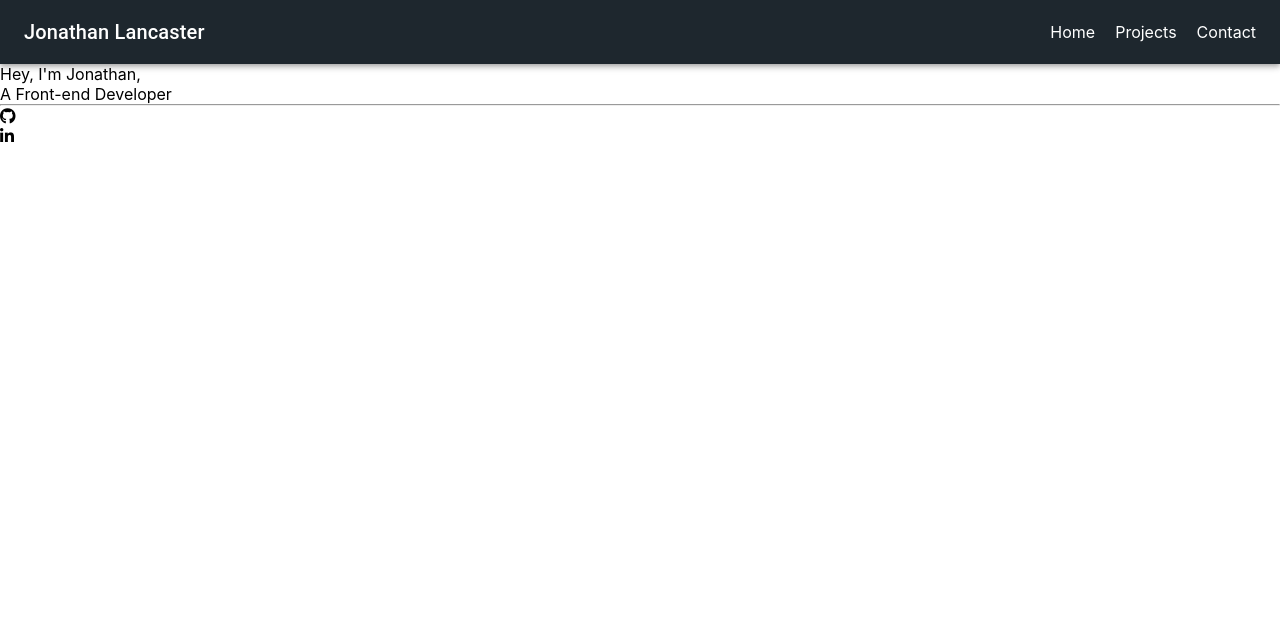
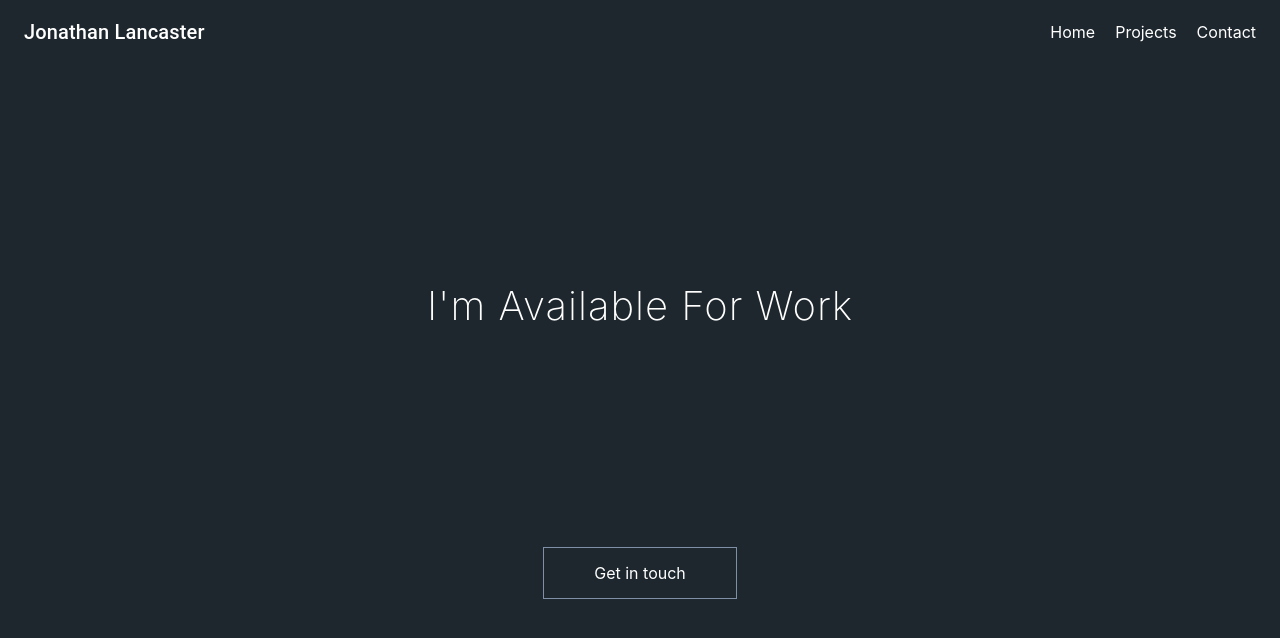
Before and after one commit to mrjlancaster/Portfolio, a React (Create React App) app in the folder my-portfolio/: page / in a window 1280 px wide. Shown: the top 638 px of the page. Built offline with nearby package versions, Linux system fonts and the light colour scheme.

Commit message:
create contact component and styles

```diff
--- a/my-portfolio/src/App.js
+++ b/my-portfolio/src/App.js
@@ -2,12 +2,16 @@ import React from 'react';
 import './App.css'
 import Header from './components/Header';
 import Welcome from './components/Welcome';
+import Projects from './components/Projects';
+import Contact from './components/Contact';
 
 function App() {
   return (
     <div className="App">
 		 <Header />
-		 <Welcome />
+		 {/* <Welcome /> */}
+		 {/* <Projects /> */}
+		 <Contact />
     </div>
   );
 }
--- /dev/null
+++ b/my-portfolio/src/components/Contact.js
@@ -0,0 +1,23 @@
+import React from 'react';
+
+// Material UI imports
+import useStyles from '../styles';
+
+
+function Contact() {
+
+	const classes = useStyles();
+
+	return (
+		<div className={classes.contactBox}>
+			<h1 className={classes.contactTitle}>
+				I'm Available For Work
+			</h1>
+			<p variant="Outlined" className={classes.contactButton}>
+				Get in touch
+			</p>
+		</div>
+	)
+}
+
+export default Contact;
--- /dev/null
+++ b/my-portfolio/src/components/Projects.js
@@ -0,0 +1,30 @@
+import React from 'react';
+
+// Material UI imports
+import useStyles from '../styles';
+import Grid from '@material-ui/core/Grid';
+import { Typography } from '@material-ui/core';
+import Box from '@material-ui/core/Box'
+
+function Projects() {
+
+	const classes = useStyles();
+
+	return (
+		<Box>
+			<Typography variant="h4" className={classes.projectsHeading}>
+				Projects
+			</Typography>
+
+			<Grid container className={classes.projects}>
+				<Grid item className={classes.projectBox} xs={2}>Hello</Grid>
+				<Grid item className={classes.projectBox} xs={2}>Hello</Grid>
+				<Grid item className={classes.projectBox} xs={2}>Hello</Grid>
+				<Grid item className={classes.projectBox} xs={2}>Hello</Grid>
+			</Grid>
+		</Box>
+
+	)
+}
+
+export default Projects;
--- a/my-portfolio/src/styles.js
+++ b/my-portfolio/src/styles.js
@@ -10,12 +10,45 @@ const useStyles = makeStyles((theme) => ({
 	 title: {
 		flexGrow: 1,
 	 },
+
+	 // Header styles
 	 ul: {
 		 display: 'flex',
 		 listStyle: 'none'
 	 },
 	 li: {
 		 marginLeft: 20
+	 },
+
+	 // Projects styles
+	 projectsHeading: {
+		 textAlign: 'center'
+	 },
+	 projectBox: {
+		 backgroundColor: 'green'
+	 },
+
+	 // Contact component styles
+	 contactBox: {
+		 backgroundColor: '#1e272e',
+		 height: '94vh',
+		 display: 'flex',
+		 flexDirection: 'column',
+		 alignItems: 'center',
+		 justifyContent: 'space-evenly'
+	 },
+	 contactTitle: {
+		 color: '#fff',
+		 fontSize: 40,
+		 fontWeight: 200,
+		 letterSpacing: '1px',
+	 },
+	 contactButton: {
+		 color: '#fff',
+		 padding: '15px 50px',
+		 border: '1px solid #7f8fa6',
+		 cursor: 'pointer',
+		 background: 'none'
 	 }
 }))
 
```
